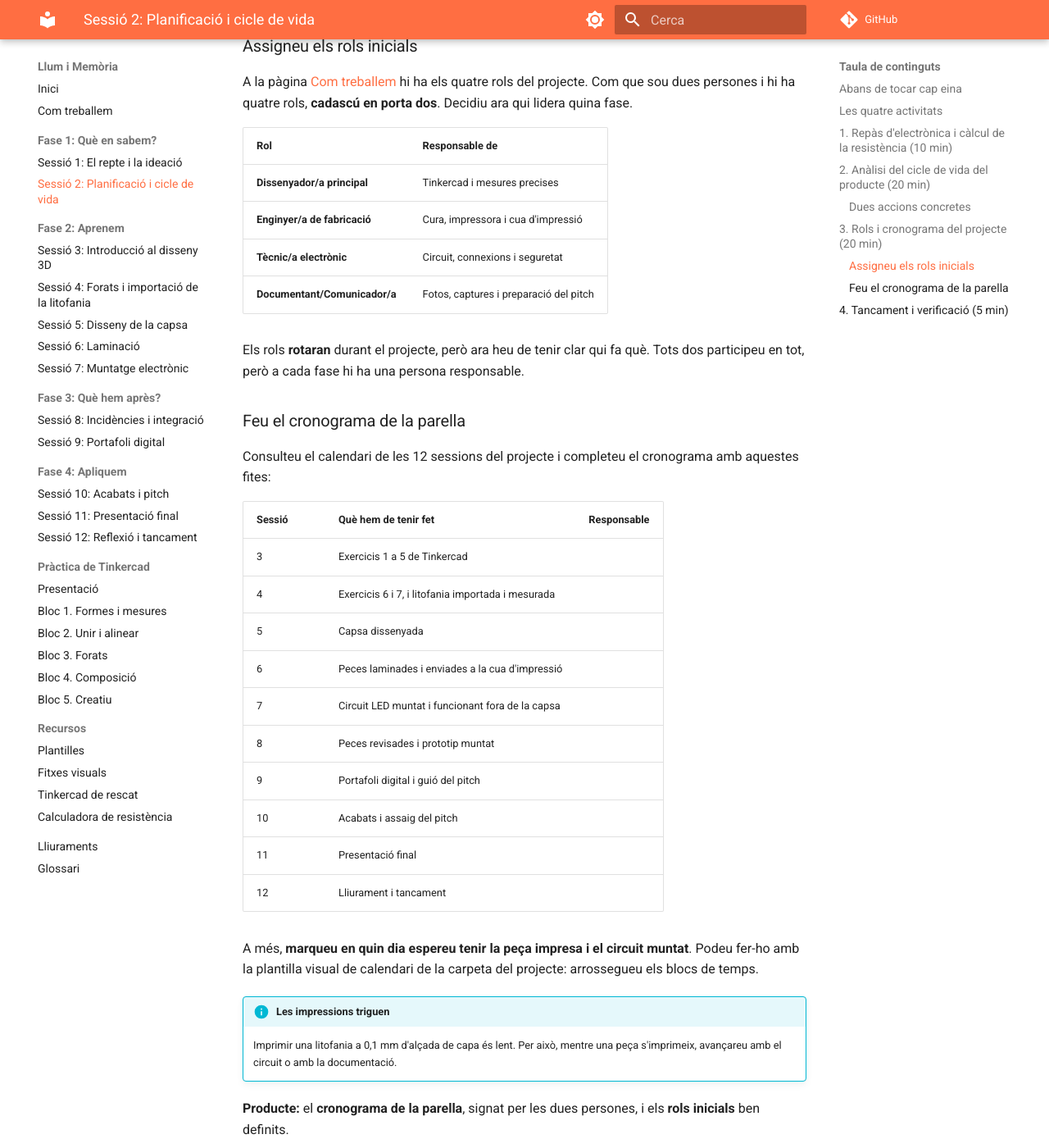
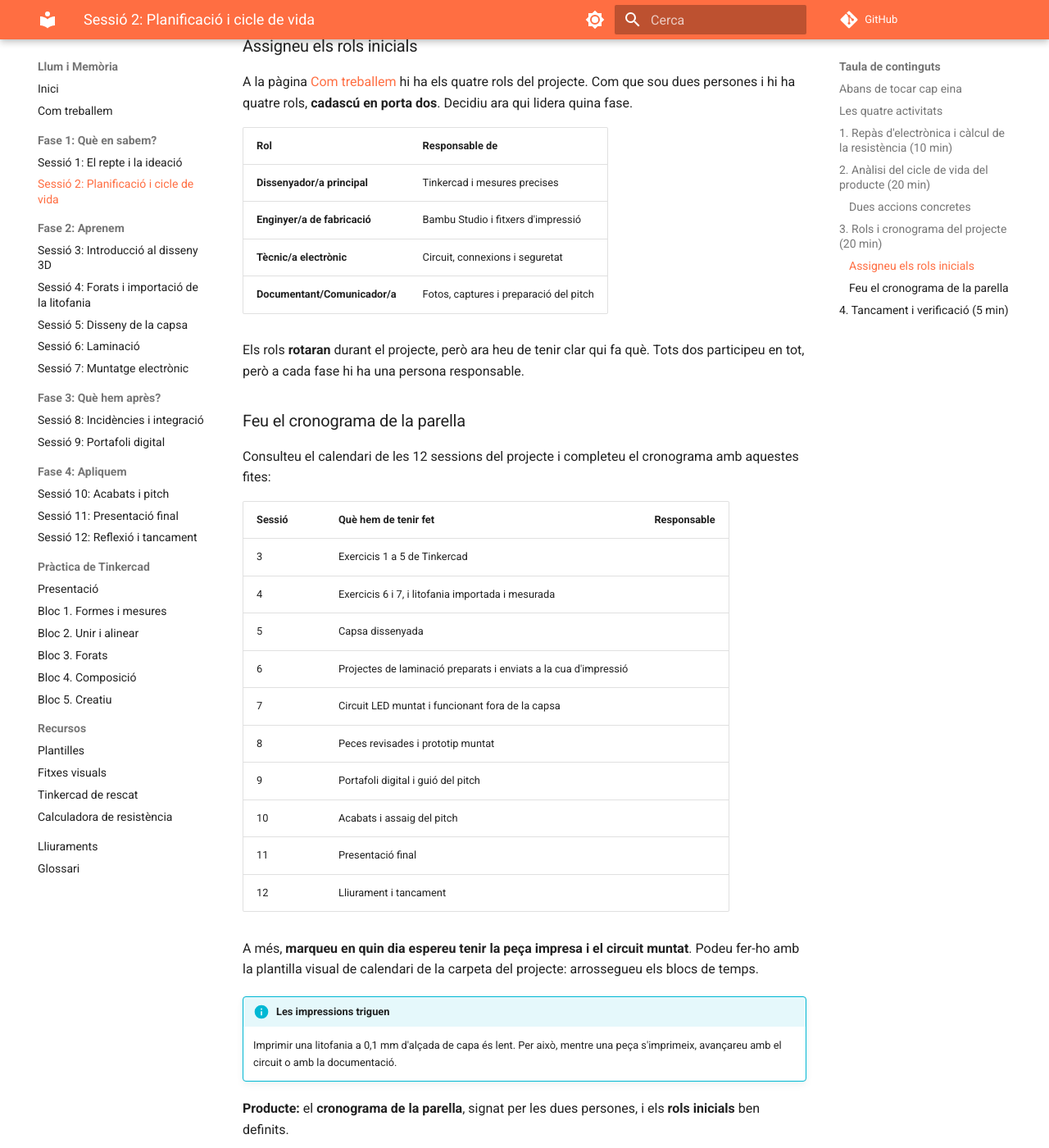
Before and after one commit to AlbertGodina/llum-i-memoria, an MkDocs documentation site: the page built from docs/fase1-que-en-sabem/s02-planificacio-cicle-vida.md, in a window 1280 px wide and 1400 px high, scrolled down 2661 px. Shown: the whole window at 82% size. Built offline with MkDocs 1.6.1 and Material for MkDocs 9.7.7, drawn with Linux system fonts in a browser that asks for light colours; comment, search, counter and statistics services are not loaded.

Commit message:
Update responsibilities and tasks in project plan

```diff
--- a/docs/fase1-que-en-sabem/s02-planificacio-cicle-vida.md
+++ b/docs/fase1-que-en-sabem/s02-planificacio-cicle-vida.md
@@ -80,7 +80,7 @@ A la pàgina [Com treballem](../com-treballem.md) hi ha els quatre rols del proj
 | Rol | Responsable de |
 |---|---|
 | **Dissenyador/a principal** | Tinkercad i mesures precises |
-| **Enginyer/a de fabricació** | Cura, impressora i cua d'impressió |
+| **Enginyer/a de fabricació** | Bambu Studio i fitxers d'impressió |
 | **Tècnic/a electrònic** | Circuit, connexions i seguretat |
 | **Documentant/Comunicador/a** | Fotos, captures i preparació del pitch |
 
@@ -95,7 +95,7 @@ Consulteu el calendari de les 12 sessions del projecte i completeu el cronograma
 | 3 | Exercicis 1 a 5 de Tinkercad | |
 | 4 | Exercicis 6 i 7, i litofania importada i mesurada | |
 | 5 | Capsa dissenyada | |
-| 6 | Peces laminades i enviades a la cua d'impressió | |
+| 6 | Projectes de laminació preparats i enviats a la cua d'impressió | |
 | 7 | Circuit LED muntat i funcionant fora de la capsa | |
 | 8 | Peces revisades i prototip muntat | |
 | 9 | Portafoli digital i guió del pitch | |
```
